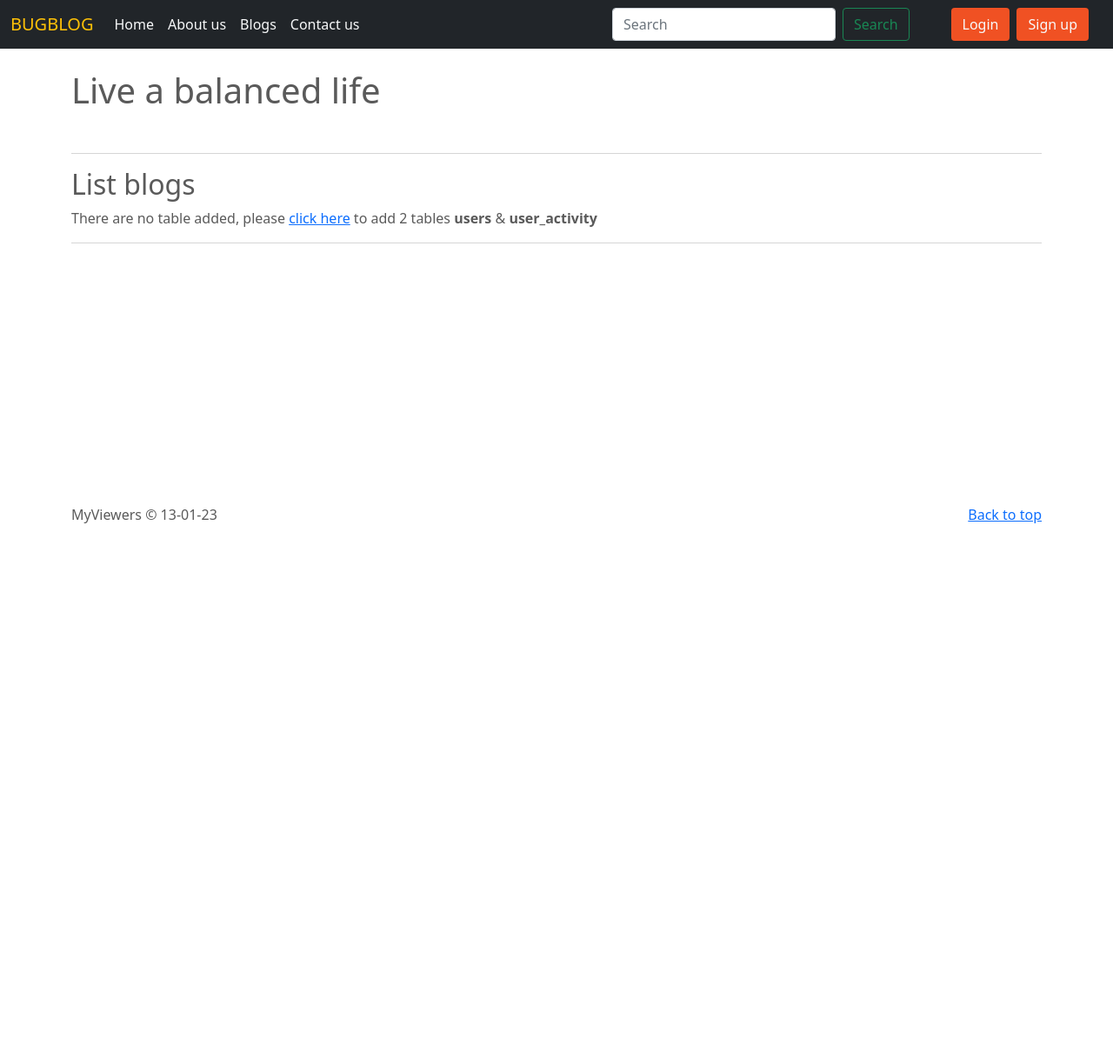
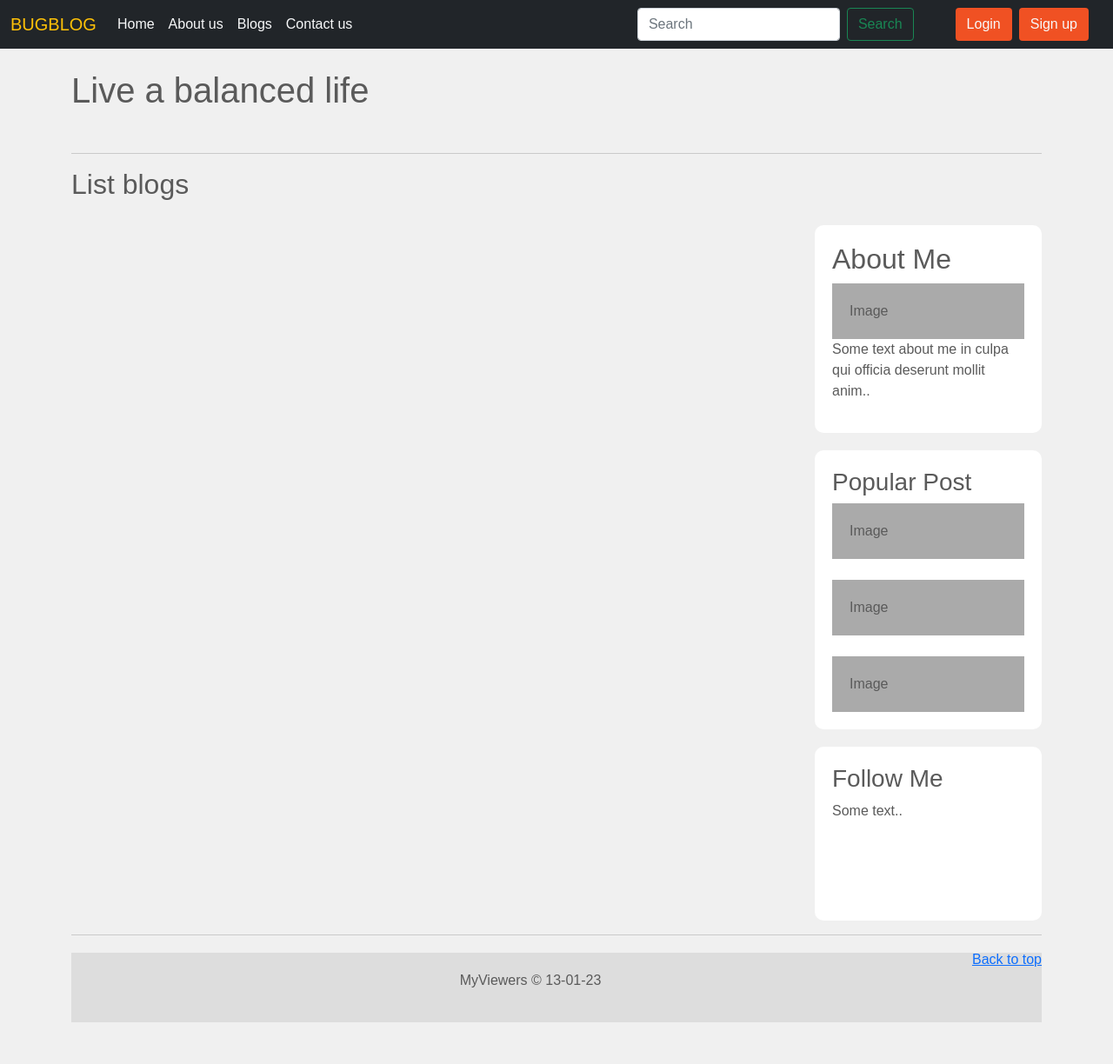
Before and after one commit to truongnhat24/bug_blog, a PHP site: page / in a window 1280 px wide. Shown: the whole page at 87% size. Before the commit the page ends 800 px from the top, so only its background shows below. Run offline with PHP 8.4, Linux system fonts and the light colour scheme; data that the repository does not hold is empty; some libraries are stand-ins or nearby versions.

Commit message:
commit cuoi ngay

```diff
--- a/controllers/home_controller.php
+++ b/controllers/home_controller.php
@@ -1,10 +1,10 @@
 <?php
 class home_controller extends main_controller {
 	public function index() {
-
-		$user = user_model::getInstance();
-		$this->tables = $user->getAllTables();
-
+		$blog = blog_model::getInstance();
+		$this->records = $blog->getAllRecords();
+		//var_dump($this); exit();
+		//echo '<pre>' , var_dump($this->records); exit(); '</pre>';
 		$this->display();
 	}
 }
--- /dev/null
+++ b/media/css/home.css
@@ -0,0 +1,60 @@
+* {
+    box-sizing: border-box;
+  }
+
+  /* Add a gray background color with some padding */
+  body {
+    padding-top: 0;
+    font-family: Arial;
+  }
+
+  main {
+    margin-top: 56px;
+  }
+
+  main h1 {
+    padding-top: 24px;
+  }
+
+  .rightcolumn {
+    padding-left: 20px;
+  }
+
+  /* Fake image */
+  .fakeimg {
+    background-color: #aaa;
+    width: 100%;
+    padding: 20px;
+  }
+
+  /* Add a card effect for articles */
+  .blog-card {
+     background-color: #fff !important;
+     padding: 20px;
+     margin-top: 20px;
+     min-height: 200px;
+     border-radius: 10px;
+  }
+
+  /* Clear floats after the columns */
+  .row:after {
+    content: "";
+    display: table;
+    clear: both;
+  }
+
+  /* Footer */
+  .footer {
+    padding: 20px;
+    text-align: center;
+    background: #ddd;
+    margin-top: 20px;
+  }
+
+  /* Responsive layout - when the screen is less than 800px wide, make the two columns stack on top of each other instead of next to each other */
+  @media screen and (max-width: 800px) {
+    .leftcolumn, .rightcolumn {
+      width: 100%;
+      padding: 0;
+    }
+  }
--- a/media/css/main.css
+++ b/media/css/main.css
@@ -2,6 +2,7 @@ body {
   padding-top: 5rem;
   padding-bottom: 3rem;
   color: #5a5a5a;
+  background-color: #f0f0f0 !important;
 }
 main >.container:first-child {
 	min-height: 500px;
--- a/models/blog_model.php
+++ b/models/blog_model.php
@@ -1,11 +1,10 @@
 <?php
-class student_model extends main_model
+class blog_model extends main_model
 {
-	//protected $table = 'students';
-	/*
-	protected function __construct() {
+	protected $table = 'blogs';
+
+	public function __construct() {
 		parent::__construct();
 
 	}
-	*/
 }
--- a/models/main_model.php
+++ b/models/main_model.php
@@ -74,6 +74,8 @@ class Main_Model
 		}
 		$query = "SELECT ".$fields." FROM ".$this->table.$conditions;
 		$result = mysqli_query($this->con,$query);
+
+		$result = $result->fetch_all(MYSQLI_ASSOC);
 		return $result;
 	}
 
@@ -89,6 +91,7 @@ class Main_Model
 			//$record = mysqli_fetch_row($result);
 			$record = mysqli_fetch_assoc($result);
 		} else $record=false;
+
 		return $record;
 	}
 
--- a/models/user_model.php
+++ b/models/user_model.php
@@ -29,6 +29,7 @@ class user_model extends main_model {
 		$loginPass = md5($user['password']);
 		$loginEmail = $user['email'];
 		$query = "SELECT * FROM $this->table where email = '$loginEmail' and password = '$loginPass'";
+		// exit ($query);
 		$result = mysqli_query($this->con,$query);
 
 		if($result) {
--- a/views/blogs/index.php
+++ b/views/blogs/index.php
@@ -7,8 +7,10 @@
 <div class="content">
 	<h1>List blogs</h1>
 	<hr>
-	<?php $usertables = [];?>
-	<?php if(count($this->blogs)) { ?>
+	<?php $userblogs = [];
+		$userblogs = $this->records;
+	?>
+	<?php if(count($userblogs)) { ?>
 		<ol>
 		<?php foreach($this->blogs as $blog) { ?>
 			<li><a href="<?php echo html_helpers::url(['ctl'=>'blogs', 'act'=>'getfields', 'params'=>['blog'=>$blog]]); ?>"><?php echo $blog ?></a></li>
--- a/views/home/index.php
+++ b/views/home/index.php
@@ -1,27 +1,50 @@
+<?php
+	global $mediaFiles;
+	array_push($mediaFiles['css'], "media/css/home.css");
+
+	//$blog = blog_model::getRecord('*', 'published = 1');
+?>
 <?php include_once 'views/layout/'.$this->layout.'header.php'; ?>
 <div class="content">
 	<h1>Live a balanced life</h1><br/>
-	<!-- <p>You will be asked to answer the following questions when submitting a proposal:<br/><br/>
-	<ol>
-		<li>Please create the first 2 tables of the attached brief by using Object-oriented PHP. DO NOT WRITE SQL CODE. Write the php OOP class that will enable to get/set every property of the table. Applications without this question answered will not be considererd</li>
-		<li>Do you have suggestions to make this project run successfully?</li>
-	</ol>
-	</p> -->
+
 	<hr>
 	<h2>List blogs</h2>
-	<?php $usertables = [];  ?>
-	<?php if(count($this->tables)) { ?>
-		<ol>
-		<?php foreach($this->tables as $table) { ?>
-			<li><a href="<?php echo html_helpers::url(['ctl'=>'tables', 'act'=>'getfields', 'params'=>['table'=>$table]]); ?>"><?php echo $table ?></a></li>
-			<?php if($table == 'users' || $table == 'activity_user') array_push($usertables,$table);	; ?>
-		<?php } ?>
-		</ol>
-		<?php if(!count($usertables)) { ?>
-			<p> There are no users & activity_user tables added, please <a href="<?php echo html_helpers::url(['ctl'=>'tables', 'act'=>'create']); ?>">click here</a> to add 2 tables <strong>users</strong> & <strong>user_activity</strong> </p>
-		<?php } ?>
-	<?php } else {?>
-		<p> There are no table added, please <a href="<?php echo html_helpers::url(['ctl'=>'tables', 'act'=>'create']); ?>">click here</a> to add 2 tables <strong>users</strong> & <strong>user_activity</strong> </p>
-	<?php } ?>
+	<?php $blogs = $this->records;?>
+
+	<div class="row">
+		<div class="col-9">
+			<?php if (count($blogs)) {?>
+				<?php foreach($blogs as $blog) { ?>
+					<div class="blog-card">
+						<h2><?php echo $blog['title'] ?></h2>
+						<h5><?php echo $blog['category'] . ', ' . $blog['created'] ?></h5>
+						<div class="fakeimg"><?php echo $blog['image'] ?></div>
+						<p><?php echo $blog['content'] ?></p>
+					</div>
+				<?php }	?>
+			<?php } ?>
+
+		</div>
+		<div class="col-3">
+			<div class="blog-card">
+				<h2>About Me</h2>
+				<div class="fakeimg">
+					Image
+				</div>
+				<p>Some text about me in culpa qui officia deserunt mollit anim..</p>
+			</div>
+			<div class="blog-card">
+				<h3>Popular Post</h3>
+				<div class="fakeimg">Image</div><br>
+				<div class="fakeimg">Image</div><br>
+				<div class="fakeimg">Image</div>
+			</div>
+			<div class="blog-card">
+				<h3>Follow Me</h3>
+				<p>Some text..</p>
+			</div>
+		</div>
+		</div>
 </div>
 <?php include_once 'views/layout/'.$this->layout.'footer.php'; ?>
--- a/views/layout/footer.php
+++ b/views/layout/footer.php
@@ -1,8 +1,8 @@
+<!-- /END THE FEATURETTES -->
+</div><!-- /.container -->
+<!-- FOOTER -->
+<footer class="container">
     <hr class="featurette-divider">
-    <!-- /END THE FEATURETTES -->
-  </div><!-- /.container -->
-  <!-- FOOTER -->
-  <footer class="container">
     <p class="float-end"><a href="#">Back to top</a></p>
     <div class="footer">
 			<p>MyViewers &copy; <?php echo date('d-m-y'); ?></p>
--- a/views/layout/header.php
+++ b/views/layout/header.php
@@ -35,15 +35,6 @@
           <li class="nav-item">
             <a class="nav-link text-light" href="<?php echo html_helpers::url(['ctl'=>'contact']); ?>">Contact us</a>
           </li>
-
-          <!-- <?php $test = 1;
-          if ($test == 1 )
-            { ?>
-              <li class="nav-item">
-                <a class="nav-link" href="<?php echo html_helpers::url(['ctl'=>'students']); ?>">Concar</a>
-              </li>
-            <?php } ?> -->
-
         </ul>
         <form class="d-flex">
           <input class="form-control me-2" type="search" placeholder="Search" aria-label="Search">
@@ -54,7 +45,7 @@
           <?php if ($_SESSION) {?>
             <span class="me-2 text-light d-block">
               welcome,
-              <span class="text-warning"><?php echo $_SESSION['name'] ?></span>
+              <a class="text-warning" href="<?php echo html_helpers::url(['ctl'=>'users']); ?>"><?php echo $_SESSION['name'] ?></a>
             </span>
             <a href="<?php echo html_helpers::url(['ctl'=>'users', 'act'=>'logout']); ?>" class="btn btn-custom-auth text-light">Logout</a>
           <?php } else {?>
```
Also changed, not shown: controllers/blogs_controller.php (+10 -10 lines), media/css/users.css (+23 -0 lines), views/users/index.php (added, +36 -0 lines), media/img/addblog.png (added), media/img/changepass.png (added), media/img/changepassword.png (added), media/img/profile.png (added), media/img/writeblog.png (added), views/users/user_profile.php (added).
